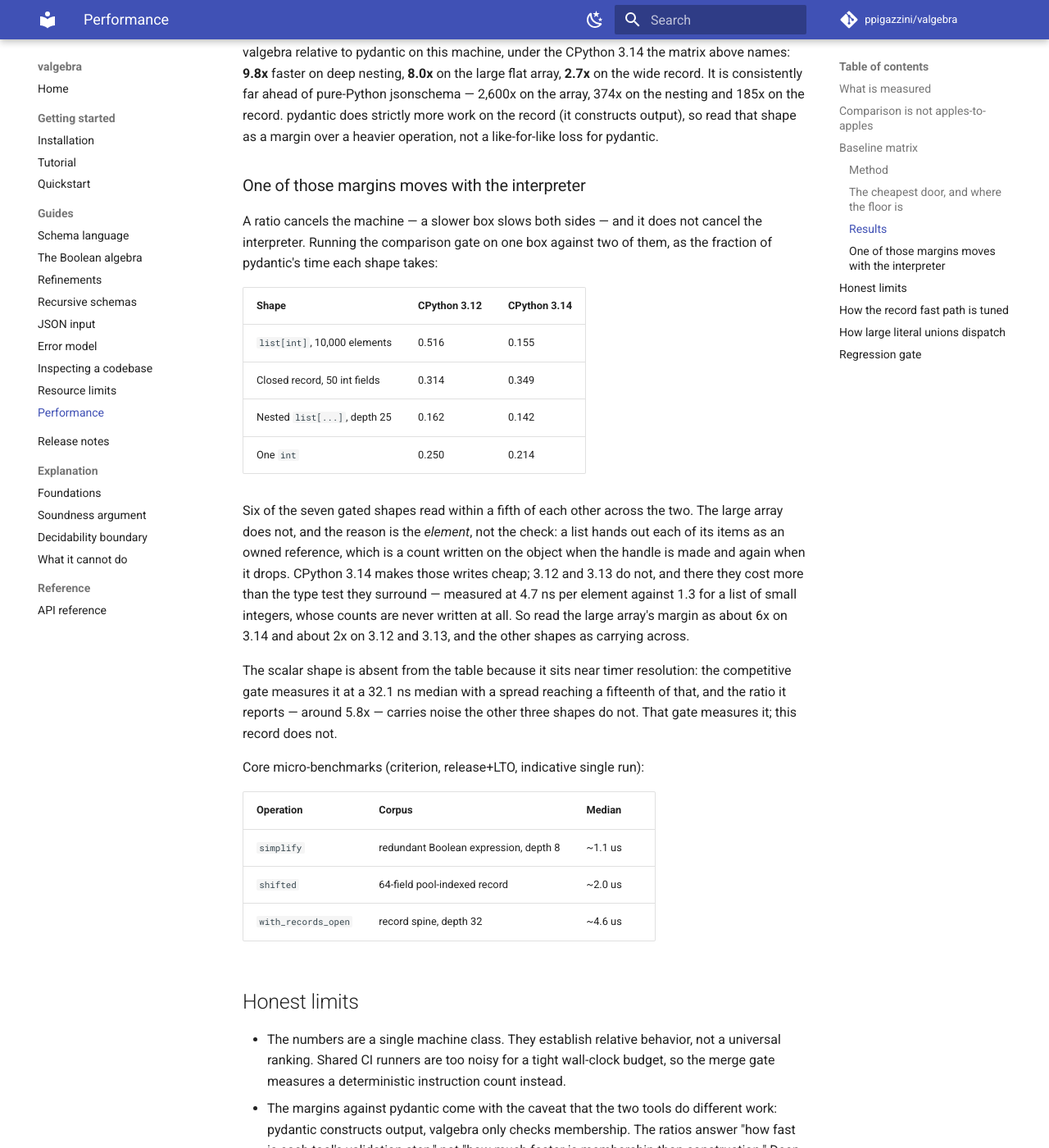
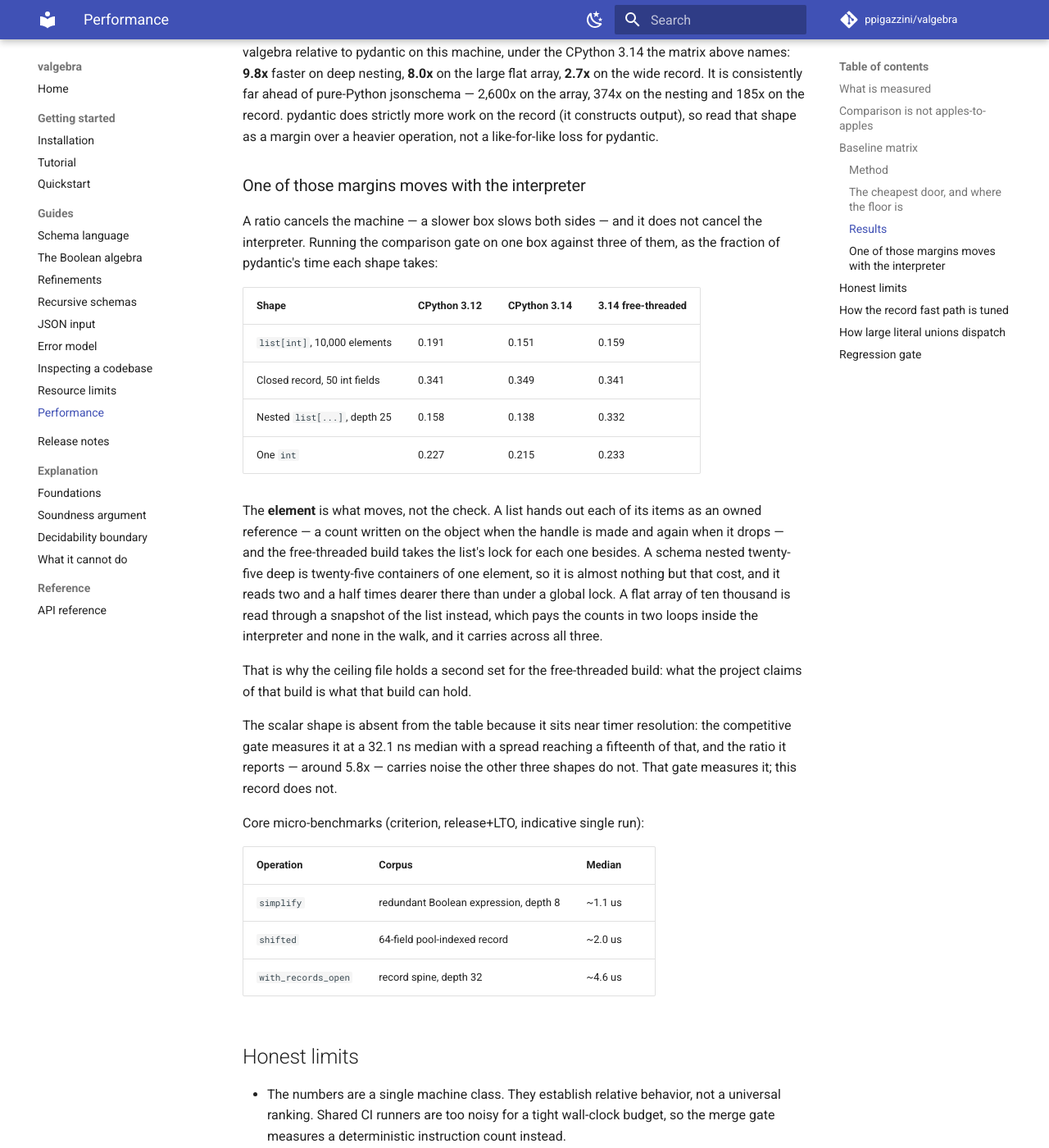
Before and after one commit to ppigazzini/valgebra, an MkDocs documentation site: the page built from docs/11-performance.md, in a window 1280 px wide and 1400 px high, scrolled down 3483 px. Shown: the whole window at 82% size. Built offline with MkDocs 1.6.1 and Material for MkDocs 9.7.7, drawn with Linux system fonts in a browser that asks for light colours; comment, search, counter and statistics services are not loaded.

Commit message:
docs: the array's margin carries across the interpreters, and the pages say so
A list of one scalar kind is read through a snapshot of it, and the shape
that parted across interpreters stops parting: a flat array of ten
thousand integers takes 0.191 of pydantic's time under CPython 3.12,
0.151 under 3.14 and 0.159 free-threaded. Its ceiling comes down from
0.75, which was drawn around a reading this change retires, to 0.30 --
half again above the worst of the three, and a claim worth making.

The pages that used that array as the worked example of an interpreter
moving a ratio need another, and there is one: a schema nested
twenty-five deep is twenty-five containers of a single element, so it is
almost nothing but the cost of reading an element, and the free-threaded
build takes each container's lock to do it. That shape reads 0.14 to
0.16 under a global lock and 0.33 without one, which is the reason the
ceiling file carries a second set at all.

The README gives the three multipliers as they read on both interpreters
rather than on one with a caveat for the other, and the performance
page's table gains the free-threaded column beside them.

```diff
--- a/docs/11-performance.md
+++ b/docs/11-performance.md
@@ -167,25 +167,27 @@ pydantic.
 ### One of those margins moves with the interpreter
 
 A ratio cancels the machine — a slower box slows both sides — and it does not
-cancel the interpreter. Running the comparison gate on one box against two of
+cancel the interpreter. Running the comparison gate on one box against three of
 them, as the fraction of pydantic's time each shape takes:
 
-| Shape | CPython 3.12 | CPython 3.14 |
-| --- | --- | --- |
-| `list[int]`, 10,000 elements | 0.516 | 0.155 |
-| Closed record, 50 int fields | 0.314 | 0.349 |
-| Nested `list[...]`, depth 25 | 0.162 | 0.142 |
-| One `int` | 0.250 | 0.214 |
+| Shape | CPython 3.12 | CPython 3.14 | 3.14 free-threaded |
+| --- | --- | --- | --- |
+| `list[int]`, 10,000 elements | 0.191 | 0.151 | 0.159 |
+| Closed record, 50 int fields | 0.341 | 0.349 | 0.341 |
+| Nested `list[...]`, depth 25 | 0.158 | 0.138 | 0.332 |
+| One `int` | 0.227 | 0.215 | 0.233 |
 
-Six of the seven gated shapes read within a fifth of each other across the two.
-The large array does not, and the reason is the *element*, not the check: a list
-hands out each of its items as an owned reference, which is a count written on
-the object when the handle is made and again when it drops. CPython 3.14 makes
-those writes cheap; 3.12 and 3.13 do not, and there they cost more than the type
-test they surround — measured at 4.7 ns per element against 1.3 for a list of
-small integers, whose counts are never written at all. So read the large array's
-margin as about 6x on 3.14 and about 2x on 3.12 and 3.13, and the other shapes as
-carrying across.
+The **element** is what moves, not the check. A list hands out each of its items
+as an owned reference — a count written on the object when the handle is made
+and again when it drops — and the free-threaded build takes the list's lock for
+each one besides. A schema nested twenty-five deep is twenty-five containers of
+one element, so it is almost nothing but that cost, and it reads two and a half
+times dearer there than under a global lock. A flat array of ten thousand is
+read through a snapshot of the list instead, which pays the counts in two loops
+inside the interpreter and none in the walk, and it carries across all three.
+
+That is why the ceiling file holds a second set for the free-threaded build:
+what the project claims of that build is what that build can hold.
 
 The scalar shape is absent from the table because it sits near timer resolution:
 the competitive gate measures it at a 32.1 ns median with a spread reaching a
```
Also changed, not shown: README.md (+5 -5 lines), docs/dev/07-tooling-ci.md (+4 -3 lines), 2 other files.
